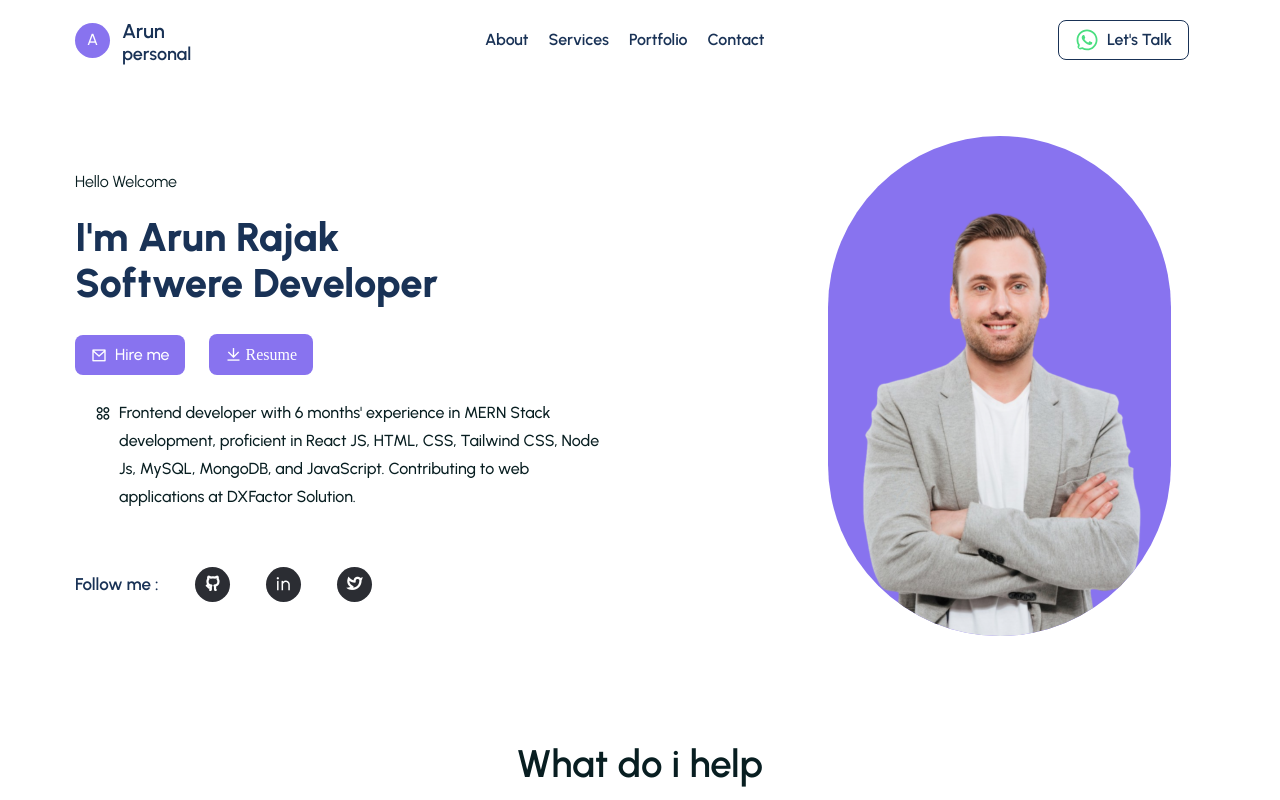
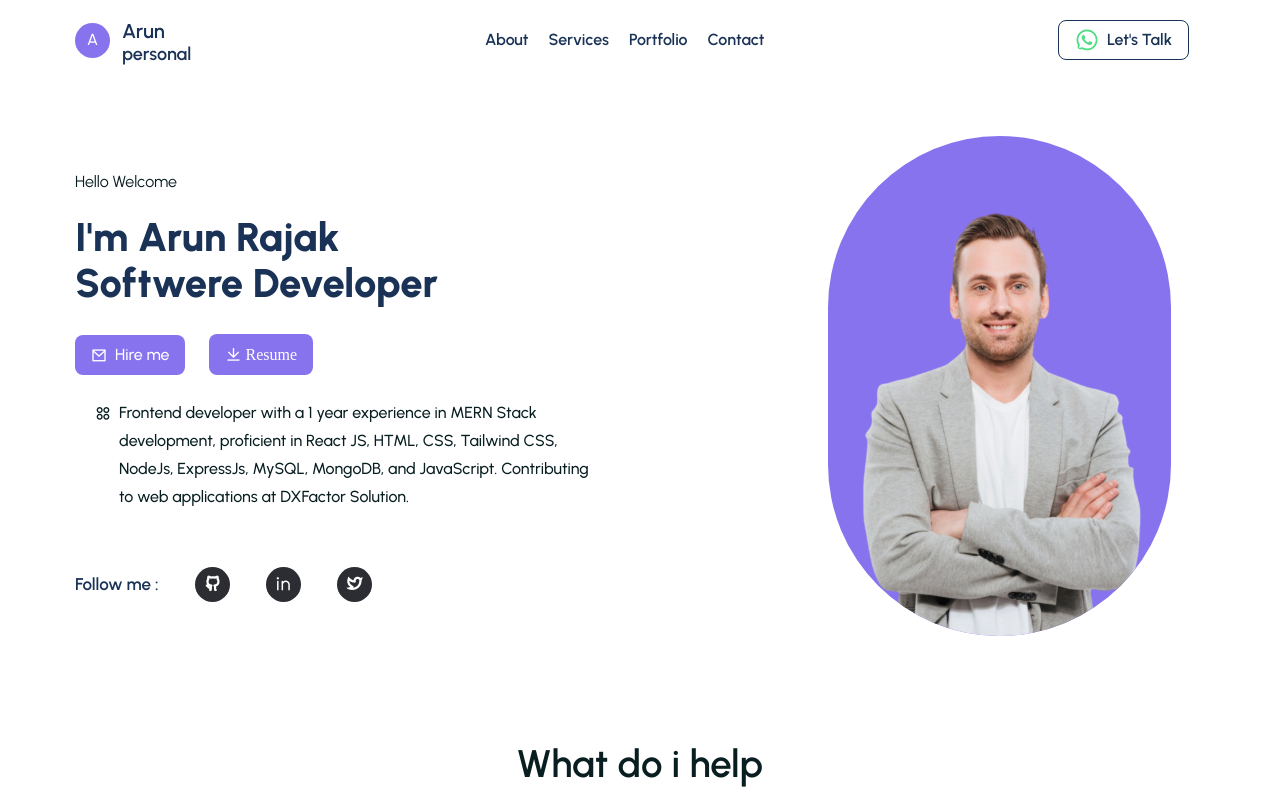
Before and after one commit to arunrajak1/portfolio, a React (Create React App) app: page / in a window 1280 px wide. Shown: the top 800 px of the page. Built offline with nearby package versions, Linux system fonts and the light colour scheme.

Commit message:
Update Hero.jsx

```diff
--- a/src/componets/UI/Hero.jsx
+++ b/src/componets/UI/Hero.jsx
@@ -59,9 +59,9 @@ const Hero = () => {
               <span>
                 <i className="ri-apps-2-line"></i>
               </span>
-              Frontend developer with 6 months' experience in MERN Stack
-              development, proficient in React JS, HTML, CSS, Tailwind CSS, Node
-              Js, MySQL, MongoDB, and JavaScript. Contributing to web
+              Frontend developer with a 1 year experience in MERN Stack
+              development, proficient in React JS, HTML, CSS, Tailwind CSS, NodeJs,
+              ExpressJs, MySQL, MongoDB, and JavaScript. Contributing to web
               applications at DXFactor Solution.
             </p>
             <div className="flex items-center gap-9  mt-14">
```
